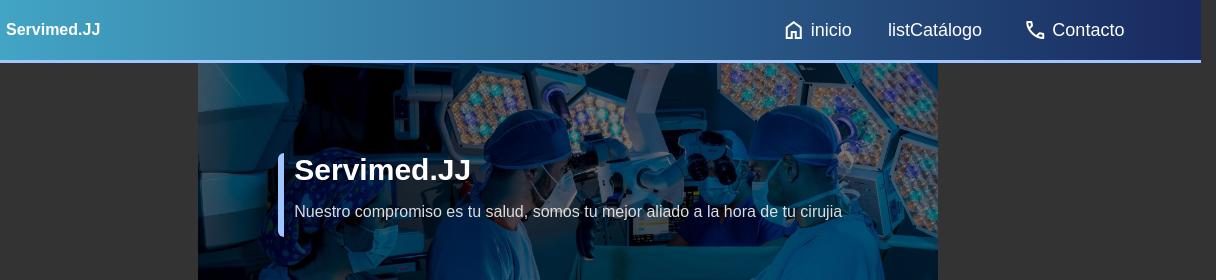
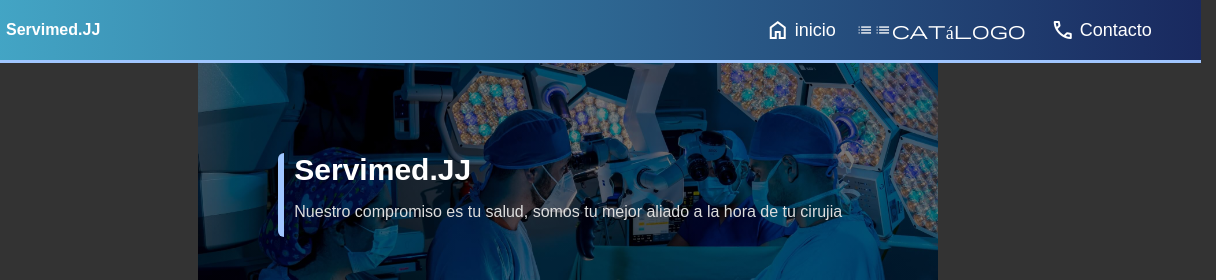
Before and after one commit to Samuel1390/servimedOfficialWebSite-TEST, a plain HTML site: page index.html in a window 1280 px wide. Shown: the top 280 px of the page, 64-1280 px from the left. Drawn offline with nearby package versions, Linux system fonts and the light colour scheme.

Commit message:
Fix HTML formatting issues and clean up code

```diff
--- a/index.html
+++ b/index.html
@@ -17,7 +17,7 @@
         <input id="checkbox" type="checkbox">
         <nav class="header-nav">
             <a href=""><span class="material-symbols-outlined">Home</span>inicio</a>
-            <a href="servimed-catalogo-file/servimed-catalogo.html">list</span>Catálogo</a>
+            <a href="servimed-catalogo-file/servimed-catalogo.html"<span class="material-symbols-outlined">list</span>list</span>Catálogo</a>
             <a href=""><span class="material-symbols-outlined">phone</span>Contacto</a>
         </nav>
     </header>
```
